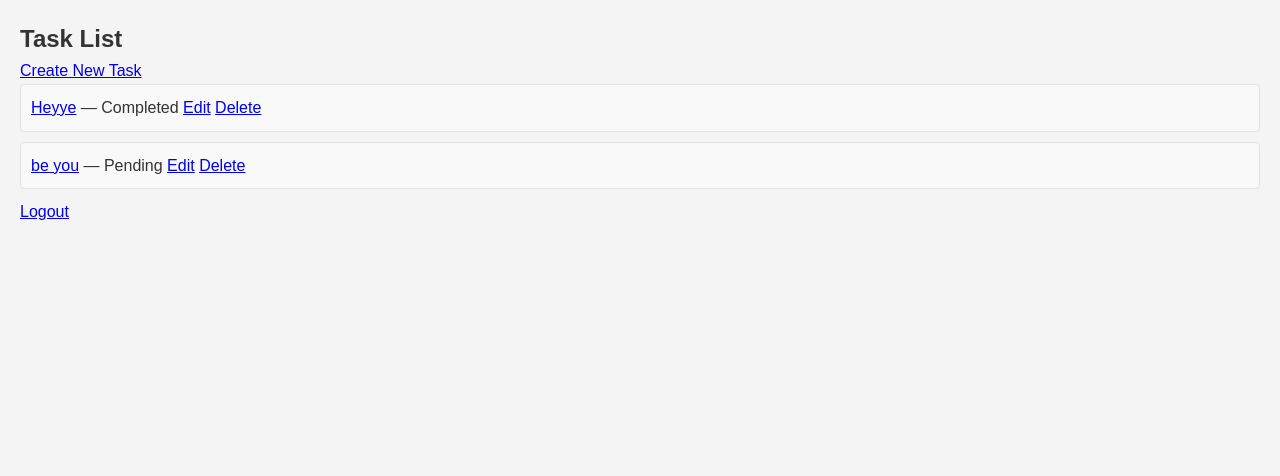
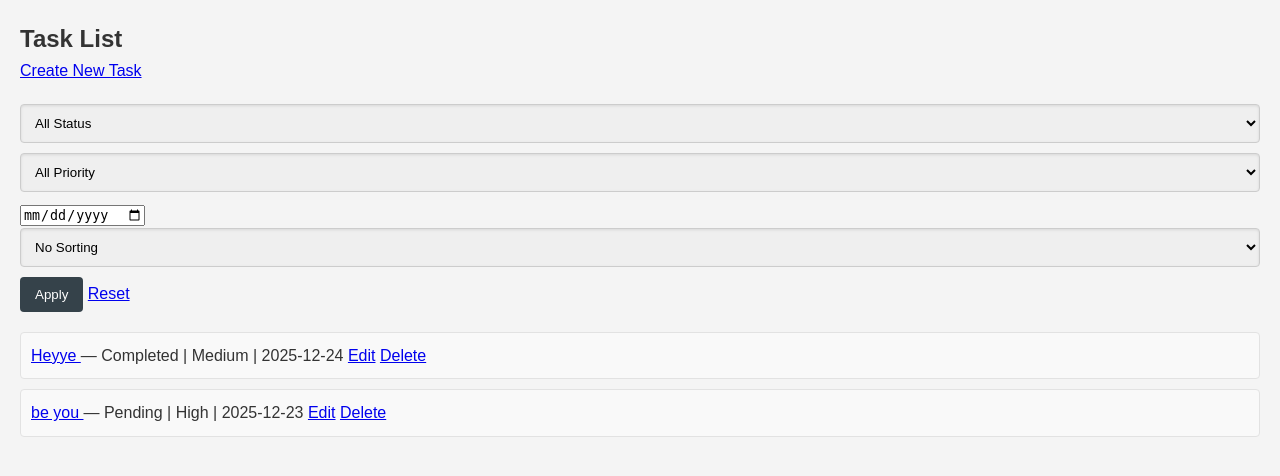
Before and after one commit to einkwoch/Task_Management_Api, a Django app: page /tasks/ in a window 1280 px wide. Shown: the top 476 px of the page. Run offline with Django 5.2, Linux system fonts and the light colour scheme; a user stored in the database is signed in; data comes from the database, SQL or seed files in the repository; both versions use the stored data as it was after the commit.

Commit message:
commiting my first working copy of my TASK MANAGEMENT PROJECT

```diff
--- a/tasks/static/css/styles.css
+++ b/tasks/static/css/styles.css
@@ -45,7 +45,7 @@ main {
     background: #ffffff; /* White background for main content */
     padding: 20px;
     border-radius: 8px; /* Rounded corners */
-    box-shadow: 0 0 10px rgba(0, 0, 0, 0.1); /* Subtle drop shadow */
+    box-shadow: 0 2px 10px rgba(0, 0, 0, 0.1); /* Subtle drop shadow */
     margin-top: 20px; /* Spacing above main content */
 }
 
@@ -81,6 +81,7 @@ form textarea {
     margin-bottom: 10px; /* Space below inputs */
     border: 1px solid #ccc; /* Light gray border */
     border-radius: 4px; /* Rounded corners */
+    box-shadow: inset 0 1px 3px rgba(0, 0, 0, 0.1); /* Inner shadow */
 }
 
 form button {
@@ -111,3 +112,12 @@ footer {
         margin: 5px 0; /* Space between links */
     }
 }
+
+/* Message Styles */
+.messages {
+    background: #e74c3c; /* Red background for error messages */
+    color: white; /* White text for messages */
+    padding: 10px;
+    border-radius: 4px; /* Rounded corners for message box */
+    margin-bottom: 20px; /* Space below message box */
+}
--- a/tasks/templates/tasks/task_list.html
+++ b/tasks/templates/tasks/task_list.html
@@ -11,21 +11,77 @@
 
     <h2>Task List</h2>
 
+    {% if messages %}
+        <ul class="messages">
+            {% for message in messages %}
+                <li class="{{ message.tags }}">{{ message }}</li>
+            {% endfor %}
+        </ul>
+    {% endif %}
+
     <p>
         <a href="{% url 'task_create' %}">Create New Task</a>
     </p>
 
+    <!-- 🔍 FILTER & SORT FORM -->
+    <form method="get" style="margin-bottom: 20px;">
+        <select name="status">
+            <option value="">All Status</option>
+            <option value="Pending" {% if request.GET.status == "Pending" %}selected{% endif %}>
+                Pending
+            </option>
+            <option value="Completed" {% if request.GET.status == "Completed" %}selected{% endif %}>
+                Completed
+            </option>
+        </select>
+
+        <select name="priority">
+            <option value="">All Priority</option>
+            <option value="High" {% if request.GET.priority == "High" %}selected{% endif %}>
+                High
+            </option>
+            <option value="Medium" {% if request.GET.priority == "Medium" %}selected{% endif %}>
+                Medium
+            </option>
+            <option value="Low" {% if request.GET.priority == "Low" %}selected{% endif %}>
+                Low
+            </option>
+        </select>
+
+        <input type="date" name="due_date" value="{{ request.GET.due_date }}">
+
+        <select name="sort">
+            <option value="">No Sorting</option>
+            <option value="due_date" {% if request.GET.sort == "due_date" %}selected{% endif %}>
+                Sort by Due Date
+            </option>
+            <option value="priority" {% if request.GET.sort == "priority" %}selected{% endif %}>
+                Sort by Priority
+            </option>
+        </select>
+
+        <button type="submit">Apply</button>
+
+        <!-- Optional reset -->
+        <a href="{% url 'task_list' %}">Reset</a>
+    </form>
+
+    <!-- 📋 TASK LIST -->
     <ul>
         {% for task in object_list %}
             <li>
-                <a href="{% url 'task_detail' task.pk %}">{{ task.title }}</a> — {{ task.status }}
+                <a href="{% url 'task_detail' task.pk %}">
+                    {{ task.title }}
+                </a>
+                — {{ task.status }} | {{ task.priority }} | {{ task.due_date|date:"Y-m-d" }}
+
                 <a href="{% url 'task_update' task.pk %}">Edit</a>
                 <a href="{% url 'task_delete' task.pk %}">Delete</a>
             </li>
+        {% empty %}
+            <li>No tasks found.</li>
         {% endfor %}
     </ul>
-    <p>
-        <a href="{% url 'logout' %}">Logout</a>
-    </p>
+
 </body>
 </html>
--- a/tasks/urls.py
+++ b/tasks/urls.py
@@ -1,7 +1,14 @@
 from django.contrib import admin
-from django.urls import path
+from django.urls import path, include
 from . import views
 from django.contrib.auth import views as auth_views
+from tasks import views  # Change `your_app` to your actual app name
+from rest_framework.routers import DefaultRouter
+from .views import TaskViewSet
+
+router = DefaultRouter()
+router.register(r'tasks', TaskViewSet)
+
 
 urlpatterns = [
     path('tasks/', views.TaskListView.as_view(), name='task_list'),
@@ -11,4 +18,7 @@ urlpatterns = [
     path('task/<int:pk>/delete/', views.TaskDeleteView.as_view(), name='task_delete'),
     path('login/', auth_views.LoginView.as_view(), name='login'),
     path('logout/', views.logout_view, name='logout'),
+    path('task/<int:pk>/status/', views.TaskStatusUpdateView.as_view(), name='task_status_update'),
+    path('permission-denied/', views.custom_permission_denied_view, name='permission_denied'),
+    path('api/', include(router.urls)),
 ]
--- a/tasks/views.py
+++ b/tasks/views.py
@@ -3,33 +3,81 @@ from django.shortcuts import get_object_or_404, redirect
 from django.contrib.auth.mixins import LoginRequiredMixin
 from django.views.generic import ListView, DetailView, CreateView, UpdateView, DeleteView
 from .models import Task
-from django.urls import reverse_lazy
+from django.urls import reverse_lazy, reverse
 from django.utils import timezone
 from django.http import HttpResponseForbidden
+from django.views import View
+from django.http import JsonResponse
+from django.core.exceptions import PermissionDenied
+from django.contrib import messages
 
 
 class TaskListView(LoginRequiredMixin, ListView):
     model = Task
     template_name = 'tasks/task_list.html'
+    context_object_name = 'tasks'
 
     def get_queryset(self):
-        # Only show tasks created by the logged-in user
-        return Task.objects.filter(created_by=self.request.user)
+        queryset = Task.objects.filter(created_by=self.request.user)
+
+        # ---- FILTERS ----
+        status = self.request.GET.get('status')
+        priority = self.request.GET.get('priority')
+        due_date = self.request.GET.get('due_date')
+
+        if status:
+            queryset = queryset.filter(status=status)
+
+        if priority:
+            queryset = queryset.filter(priority=priority)
+
+        if due_date:
+            queryset = queryset.filter(due_date__date=due_date)
+
+        # ---- SORTING ----
+        sort = self.request.GET.get('sort')
+
+        if sort == 'due_date':
+            queryset = queryset.order_by('due_date')
+
+        elif sort == 'priority':
+            # Custom priority ordering: High → Medium → Low
+            queryset = queryset.extra(
+                select={
+                    'priority_order': """
+                    CASE
+                        WHEN priority = 'High' THEN 1
+                        WHEN priority = 'Medium' THEN 2
+                        WHEN priority = 'Low' THEN 3
+                        ELSE 4
+                    END
+                    """
+                },
+                order_by=['priority_order']
+            )
+
+        return queryset
+
+    # def get_queryset(self):
+    #     # Only show tasks created by the logged-in user
+    #     return Task.objects.filter(created_by=self.request.user)
 
 class TaskDetailView(LoginRequiredMixin, DetailView):
     model = Task
     template_name = 'tasks/task_detail.html'
 
-    def get_object(self, queryset=None):
-        obj = super().get_object(queryset)
-        if obj.created_by != self.request.user:
-            return HttpResponseForbidden(f"You do not have the permission to view this Task, Please contact {obj.created_by}")
-        return obj
+    def dispatch(self, request, *args, **kwargs):
+        obj = self.get_object()  # Get the object first
+        if obj.created_by != request.user:  # Check if the user owns the task
+            return custom_permission_denied_view(request,"You do not have permission to view this task")
+
+        return super().dispatch(request, *args, **kwargs)
 
 class TaskCreateView(LoginRequiredMixin, CreateView):
     model = Task
     template_name = 'tasks/task_form.html'
     fields = ['title', 'description', 'due_date', 'priority', 'status']
+    success_url = reverse_lazy('task_list')
 
     def form_valid(self, form):
         form.instance.created_by = self.request.user  # Set the user who created the task
@@ -40,27 +88,102 @@ class TaskUpdateView(LoginRequiredMixin, UpdateView):
     template_name = 'tasks/task_form.html'
     fields = ['title', 'description', 'due_date', 'priority', 'status']
 
-    def get_object(self, queryset=None):
-        obj = super().get_object(queryset)
-        if obj.created_by != self.request.user:
-            return HttpResponseForbidden(f"You do not have the permission to update this Task, Please contact {obj.created_by}")
-        return obj
+    def dispatch(self, request, *args, **kwargs):
+        obj = self.get_object()  # Get the object first
+        if obj.created_by != request.user:  # Check if the user owns the task
+            return custom_permission_denied_view(request,"You do not have permission to update this task")
+
+        if obj.status == 'Completed':
+            messages.error(request, "Completed tasks cannot be edited.")
+            return redirect('task_detail', pk=obj.pk)
+
+        return super().dispatch(request, *args, **kwargs)
+
+    def form_valid(self, form):
+        task = self.get_object()
+        # Check if the status changes to 'Completed'
+
+        if 'status' in form.changed_data:
+            if form.cleaned_data['status'] == 'Completed':
+                form.instance.mark_as_completed()
+            elif form.cleaned_data['status'] == 'Pending':
+                form.instance.mark_as_pending()
+
+        return super().form_valid(form)
+
+    def get_success_url(self):
+        return reverse('task_detail', kwargs={'pk': self.object.pk})
+
+class TaskStatusUpdateView(LoginRequiredMixin, View):
+    def post(self, request, pk):
+        task = get_object_or_404(Task, pk=pk, created_by=request.user)
+
+        # Toggle completion status
+        if task.status == 'Completed':
+            task.status = 'Pending'
+            task.completed_at = None  # Reset the completed timestamp
+        else:
+            task.status = 'Completed'
+            task.completed_at = timezone.now()  # Set the completed timestamp
+
+        task.save()
+        return JsonResponse({'status': task.status, 'id': task.pk})
 
 class TaskDeleteView(LoginRequiredMixin, DeleteView):
     model = Task
     template_name = 'tasks/task_confirm_delete.html'
     success_url = reverse_lazy('task_list')
 
-    def get_object(self, queryset=None):
-        obj = super().get_object(queryset)
-        if obj.created_by != self.request.user:
-            return HttpResponseForbidden(f"You do not have the permission to delete this Task, Please contact {obj.created_by}")
-        return obj
+    def dispatch(self, request, *args, **kwargs):
+        obj = self.get_object()  # Get the object first
+        if obj.created_by != request.user:  # Check if the user owns the task
+            return custom_permission_denied_view(request,"You do not have permission to Delete this task")
 
-###USER AUTHENTICATION###
+        return super().dispatch(request, *args, **kwargs)
+
+    ###USER AUTHENTICATION###
 from django.contrib.auth import logout
 
 def logout_view(request):
     # Assuming you have set up logout logic
     logout(request)
     return render(request, 'registration/logout.html')
+
+
+###HANDLE PERMISSION VIEW####
+def custom_permission_denied_view(request, message):
+    messages.error(request, message)
+    return render(request, 'tasks/permission_denied.html')
+
+
+
+#####API SECTION####
+from rest_framework import viewsets, permissions, status
+from rest_framework.response import Response
+from rest_framework.decorators import action
+from .serializers import TaskSerializer
+
+class TaskViewSet(viewsets.ModelViewSet):
+    queryset = Task.objects.all()
+    serializer_class = TaskSerializer
+    permission_classes = [permissions.IsAuthenticated]
+
+    def get_queryset(self):
+        return self.queryset.filter(created_by=self.request.user)
+
+    def perform_create(self, serializer):
+        serializer.save(created_by=self.request.user)
+
+    @action(detail=True, methods=['post'])
+    def mark_complete(self, request, pk=None):
+        task = get_object_or_404(Task, pk=pk, created_by=request.user)
+        task.mark_as_completed()  # Call your method to mark as completed
+        serializer = self.get_serializer(task)
+        return Response(serializer.data)
+
+    @action(detail=True, methods=['post'])
+    def mark_pending(self, request, pk=None):
+        task = get_object_or_404(Task, pk=pk, created_by=request.user)
+        task.mark_as_pending()  # Call your method to mark as pending
+        serializer = self.get_serializer(task)
+        return Response(serializer.data)
```
Also changed, not shown: task_management_api/settings.py (+11 -0 lines), tasks/management/commands/send_due_task_notifications.py (added, +32 -0 lines), tasks/models.py (+10 -0 lines), tasks/serializers.py (added, +11 -0 lines), tasks/templates/tasks/permission_denied.html (added, +21 -0 lines), tasks/templates/tasks/task_detail.html (+49 -4 lines), README.md (added), db.sqlite3.
